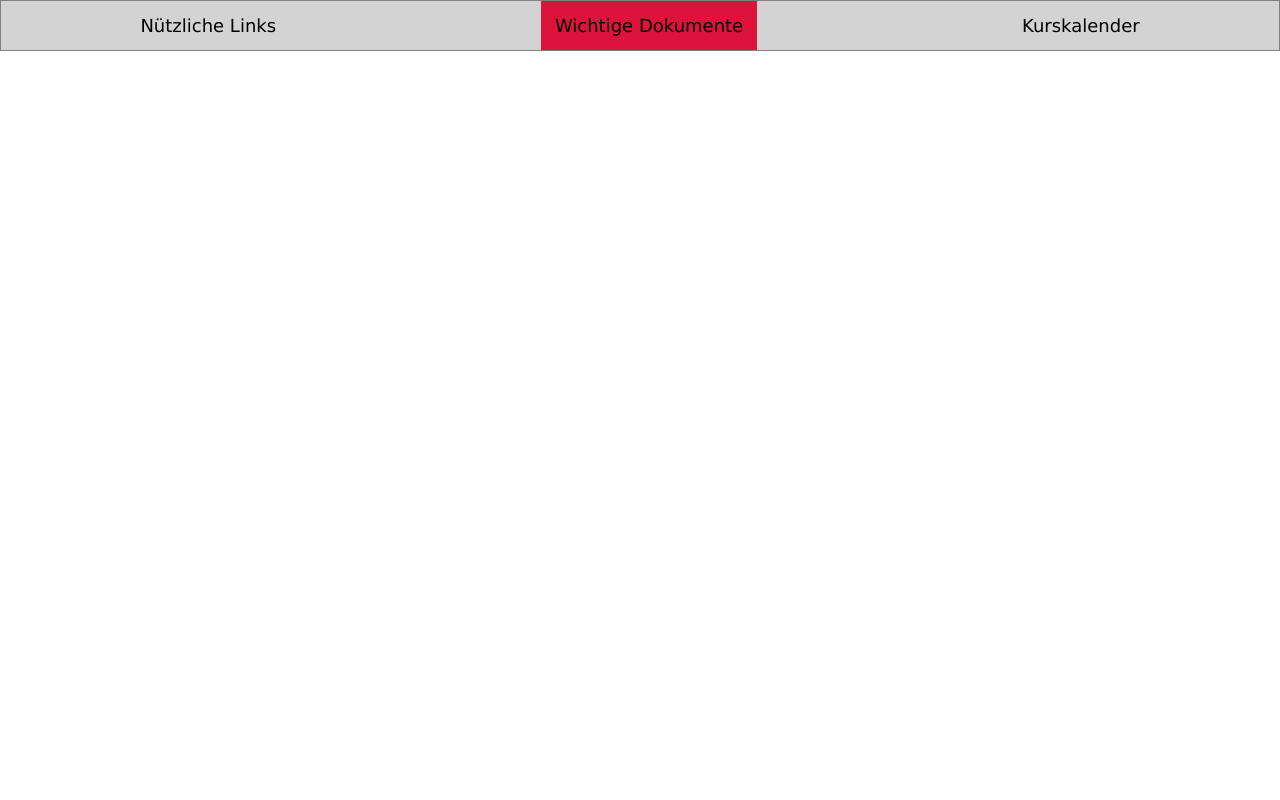
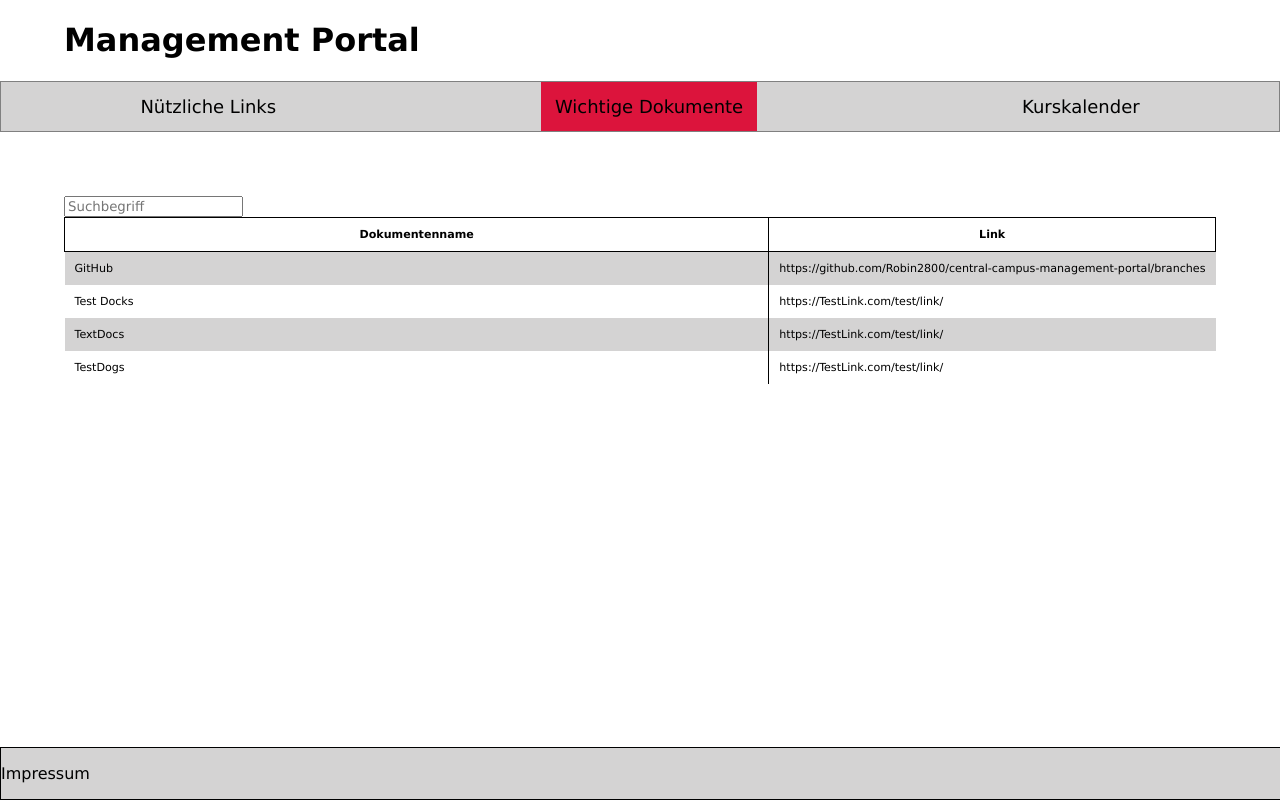
Before and after one commit to Robin2800/central-campus-management-portal, a plain HTML site: page docs/docs.html in a window 1280 px wide. Drawn offline with Linux system fonts and the light colour scheme.

Commit message:
Merge pull request #2 from Robin2800/robin.kc_develop
Added docs table + search field and Header + Footer

```diff
--- a/docs/docs.css
+++ b/docs/docs.css
@@ -0,0 +1,29 @@
+table, th, td {
+    width: 100%;
+    padding: 10px;
+    font-size: smaller;
+}
+tr:nth-child(even) {
+    background-color: rgb(212, 211, 211);
+}
+table {
+    border: none;
+    border-collapse: collapse;
+}
+table td {
+    border-left: 1px solid #000;
+    overflow: hidden;
+    text-overflow: ellipsis;
+    white-space: nowrap;
+}
+table td:first-child {
+    border-left: none;
+}
+th {
+    border: 1px solid black;
+    border-collapse: collapse;
+}
+tr:hover:not(:first-child) {
+    cursor: pointer;
+    background-color: gray;
+}
--- a/docs/docs.html
+++ b/docs/docs.html
@@ -6,12 +6,42 @@
     <link rel="stylesheet" href="docs.css">
 </head>
 <body>
-    <nav id="navigation">
-        <p class="nav-items"><a class="nav-items-link" href="../links/links.html">Nützliche Links</a></p>
-        <p class="nav-items"><a class="nav-items-link" id="opened" href="#">Wichtige Dokumente</a></p>
-        <p class="nav-items"><a class="nav-items-link" href="../calendar/calendar.html">Kurskalender</a></p>
-    </nav>
+    <header id="header">
+        <h1 id="heading">Management Portal</h1>
+        <nav id="navigation">
+            <p class="nav-items"><a class="nav-items-link" href="../links/links.html">Nützliche Links</a></p>
+            <p class="nav-items"><a class="nav-items-link" id="opened" href="#">Wichtige Dokumente</a></p>
+            <p class="nav-items"><a class="nav-items-link" href="../calendar/calendar.html">Kurskalender</a></p>
+        </nav>
+    </header>
     <div id="content">
+        <input type="text" id="searchInput" onkeyup="search()" placeholder="Suchbegriff">
+        <table id="table">
+            <tr>
+                <th>Dokumentenname</th>
+                <th>Link</th>
+            </tr>
+            <tr onclick="window.open('https://github.com/Robin2800/central-campus-management-portal/branches')">
+                <td>GitHub</td>
+                <td>https://github.com/Robin2800/central-campus-management-portal/branches</td>
+            </tr>
+            <tr>
+                <td>Test Docks</td>
+                <td>https://TestLink.com/test/link/</td>
+            </tr>
+            <tr>
+                <td>TextDocs</td>
+                <td>https://TestLink.com/test/link/</td>
+            </tr>
+            <tr>
+                <td>TestDogs</td>
+                <td>https://TestLink.com/test/link/</td>
+            </tr>
+        </table>
     </div>
+    <footer id="footer">
+        <p>Impressum</p>
+    </footer>
+
     <script src="docs.js"></script>
 </body>
--- a/docs/docs.js
+++ b/docs/docs.js
@@ -0,0 +1,17 @@
+function search() {
+    var input = document.getElementById("searchInput");
+    var searchValue = input.value.toUpperCase();
+    var table = document.getElementById("table");
+    var tr = table.getElementsByTagName("tr");
+
+    for (let i = 0; i < tr.length; i++) {
+        var td = tr[i].getElementsByTagName("td")[0];
+        if (td) {
+            var value = td.textContent.toUpperCase();
+            if (value.indexOf(searchValue) > -1) {
+                tr[i].style.display = "table-row";
+            }
+            else tr[i].style.display = "none";
+        }
+    }
+}
--- a/global/global.css
+++ b/global/global.css
@@ -3,6 +3,15 @@
 }
 body {
     margin: 0px;
+}
+.background-image {
+    position: absolute;
+    width: 100%;
+    z-index: -1;
+    animation: bildeinblenden 2s 1;
+}
+#heading {
+    margin-left: 5%;
 }
 #navigation {
     background-color: rgb(212, 211, 211);
@@ -32,7 +41,23 @@ body {
 #content {
     margin: 5%;
 }
+#footer {
+    position: fixed;
+    bottom: 0;
+    left: 0;
+    right: 0;
+    width: 100%;
+    background-color: rgb(212, 211, 211);
+    border: 1px solid black;
+}
+@keyframes bildeinblenden{
+    0% {opacity: 0.6;}
+    100% {opacity: 1;}
+}
 @media screen and (max-width: 600px) {
+    #navigation {
+        display: block;
+    }
     .nav-items {
         float: none;
     }
```
Also changed, not shown: calendar/calendar.html (+12 -5 lines), index.html (+12 -6 lines), links/links.css (+0 -13 lines), links/links.html (+12 -8 lines), style.css (+0 -11 lines).
